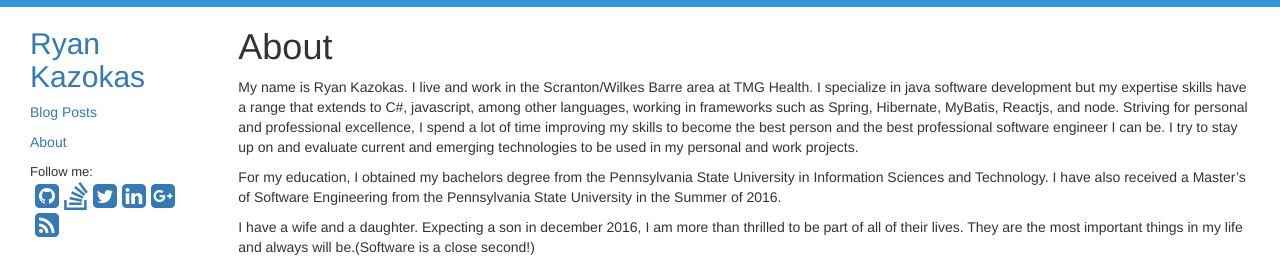
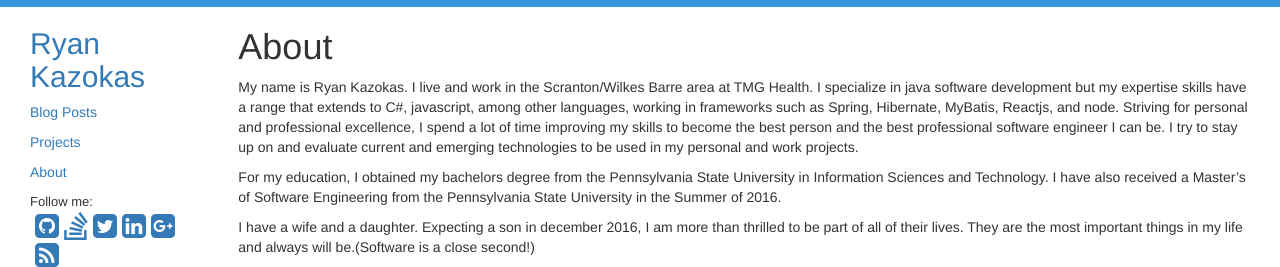
Before and after one commit to ryankazokas/ryankazokas.github.io, a Jekyll site: the page built from about.md, in a window 1280 px wide, cut to the strip 0-267 px from the top of the page. Built offline with Jekyll 4.4.1, drawn with Linux system fonts in a browser that asks for light colours; nearby versions of some CDN libraries.

Commit message:
Create projects link in sidebar

```diff
--- a/_includes/sidebar.html
+++ b/_includes/sidebar.html
@@ -15,6 +15,9 @@
                     <a href="/">Blog Posts</a>
                 </li>
                 <li>
+                    <a href="/projects">Projects</a>
+                </li>
+                <li>
                     <a href="/about">About</a>
                 </li>
             </ul>
```
